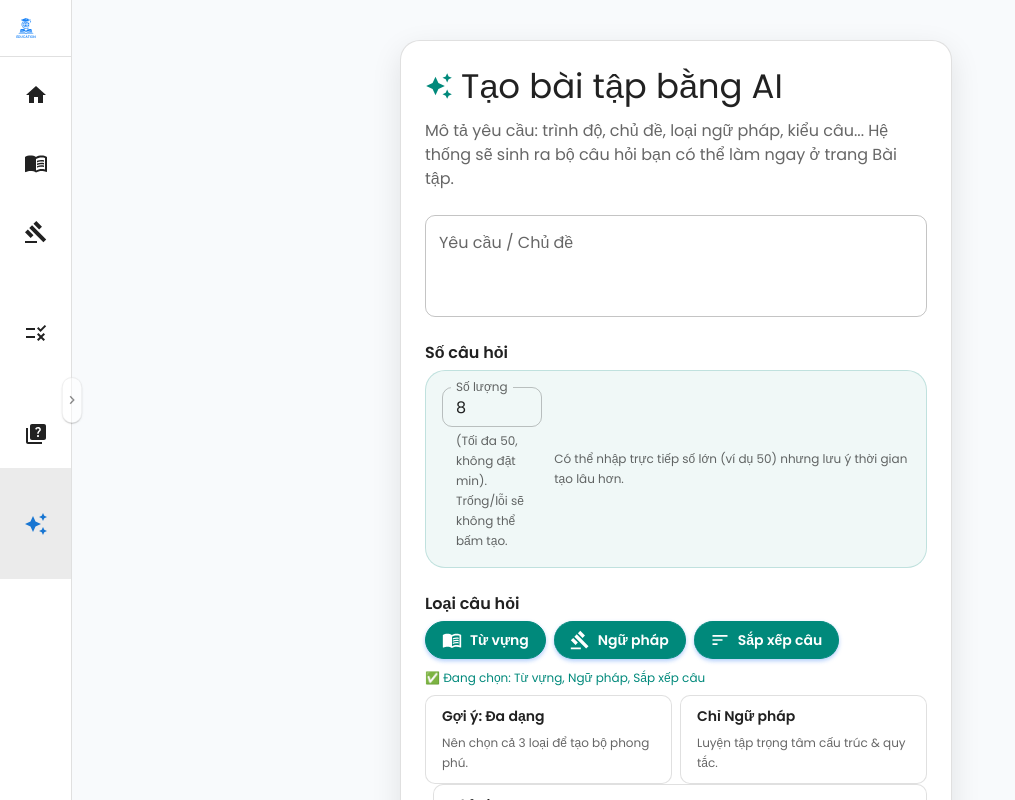
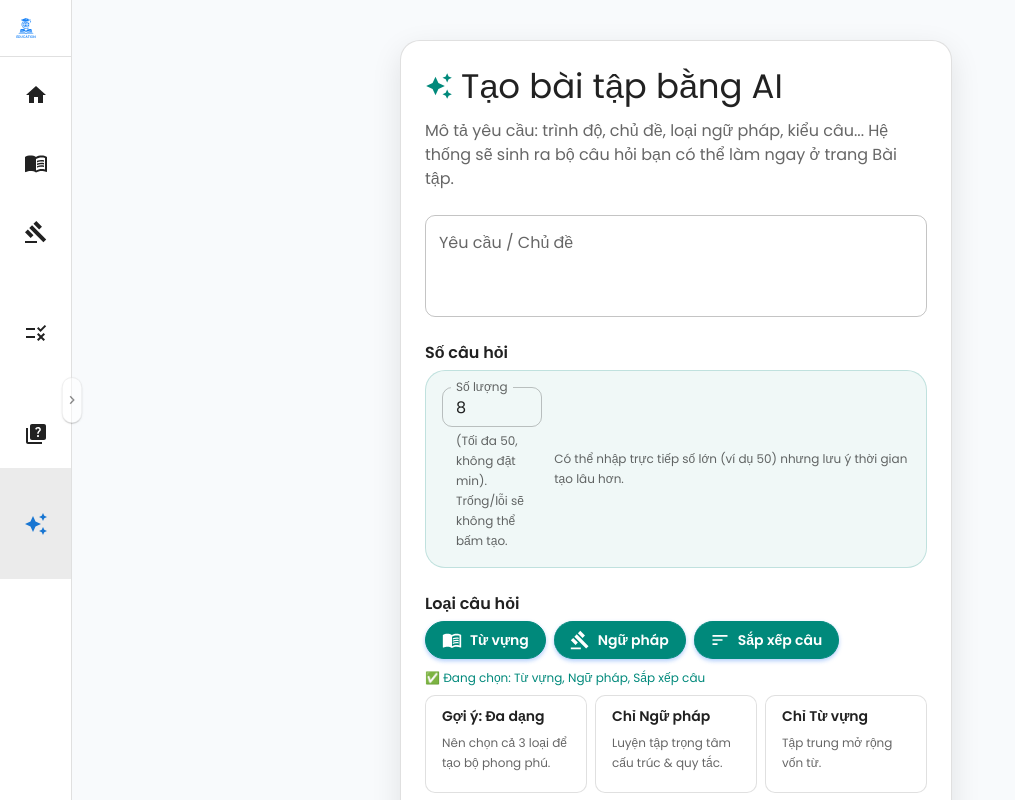
Before and after one commit to phunguyen321/english-app, a Next.js app: page /generate-quizzes in a window 1280 px wide. Shown: the top 800 px of the page, without its empty margins (0-1015 px from the left). Built offline with nearby package versions, Linux system fonts and the light colour scheme.

Commit message:
update ui

```diff
--- a/src/app/generate-quizzes/page.tsx
+++ b/src/app/generate-quizzes/page.tsx
@@ -344,15 +344,19 @@ export default function GenerateQuizzesPage() {
                 {allowedTypes.map((t) => TYPE_LABELS[t] || t).join(", ")}
               </Typography>
 
-              <Stack
-                direction={{ xs: "column", md: "row" }}
-                spacing={1}
-                sx={{ mb: 1, flexWrap: "wrap" }}
+              <Box
+                sx={{
+                  display: "grid",
+                  gridTemplateColumns: {
+                    xs: "1fr",
+                    sm: "repeat(2, minmax(0, 1fr))",
+                    lg: "repeat(3, minmax(0, 1fr))",
+                  },
+                  gap: 1,
+                  mb: 1,
+                }}
               >
-                <Card
-                  variant="outlined"
-                  sx={{ flex: "1 1 200px", minWidth: 200 }}
-                >
+                <Card variant="outlined">
                   <CardActionArea
                     onClick={() => {
                       setAllowedTypes([
@@ -364,7 +368,7 @@ export default function GenerateQuizzesPage() {
                     }}
                   >
                     <CardContent
-                      sx={{ py: 1.25, minHeight: { xs: 72, sm: 80 } }}
+                      sx={{ py: 1.25, minHeight: { sm: 88, md: 96 } }}
                     >
                       <Typography
                         variant="subtitle2"
@@ -379,10 +383,7 @@ export default function GenerateQuizzesPage() {
                     </CardContent>
                   </CardActionArea>
                 </Card>
-                <Card
-                  variant="outlined"
-                  sx={{ flex: "1 1 200px", minWidth: 200 }}
-                >
+                <Card variant="outlined">
                   <CardActionArea
                     onClick={() => {
                       setAllowedTypes(["grammar-mcq"]);
@@ -390,7 +391,7 @@ export default function GenerateQuizzesPage() {
                     }}
                   >
                     <CardContent
-                      sx={{ py: 1.25, minHeight: { xs: 72, sm: 80 } }}
+                      sx={{ py: 1.25, minHeight: { sm: 88, md: 96 } }}
                     >
                       <Typography
                         variant="subtitle2"
@@ -405,10 +406,7 @@ export default function GenerateQuizzesPage() {
                     </CardContent>
                   </CardActionArea>
                 </Card>
-                <Card
-                  variant="outlined"
-                  sx={{ flex: "1 1 200px", minWidth: 200 }}
-                >
+                <Card variant="outlined">
                   <CardActionArea
                     onClick={() => {
                       setAllowedTypes(["vocab-mcq"]);
@@ -416,7 +414,7 @@ export default function GenerateQuizzesPage() {
                     }}
                   >
                     <CardContent
-                      sx={{ py: 1.25, minHeight: { xs: 72, sm: 80 } }}
+                      sx={{ py: 1.25, minHeight: { sm: 88, md: 96 } }}
                     >
                       <Typography
                         variant="subtitle2"
@@ -431,7 +429,7 @@ export default function GenerateQuizzesPage() {
                     </CardContent>
                   </CardActionArea>
                 </Card>
-              </Stack>
+              </Box>
 
               <FormControlLabel
                 control={
```
